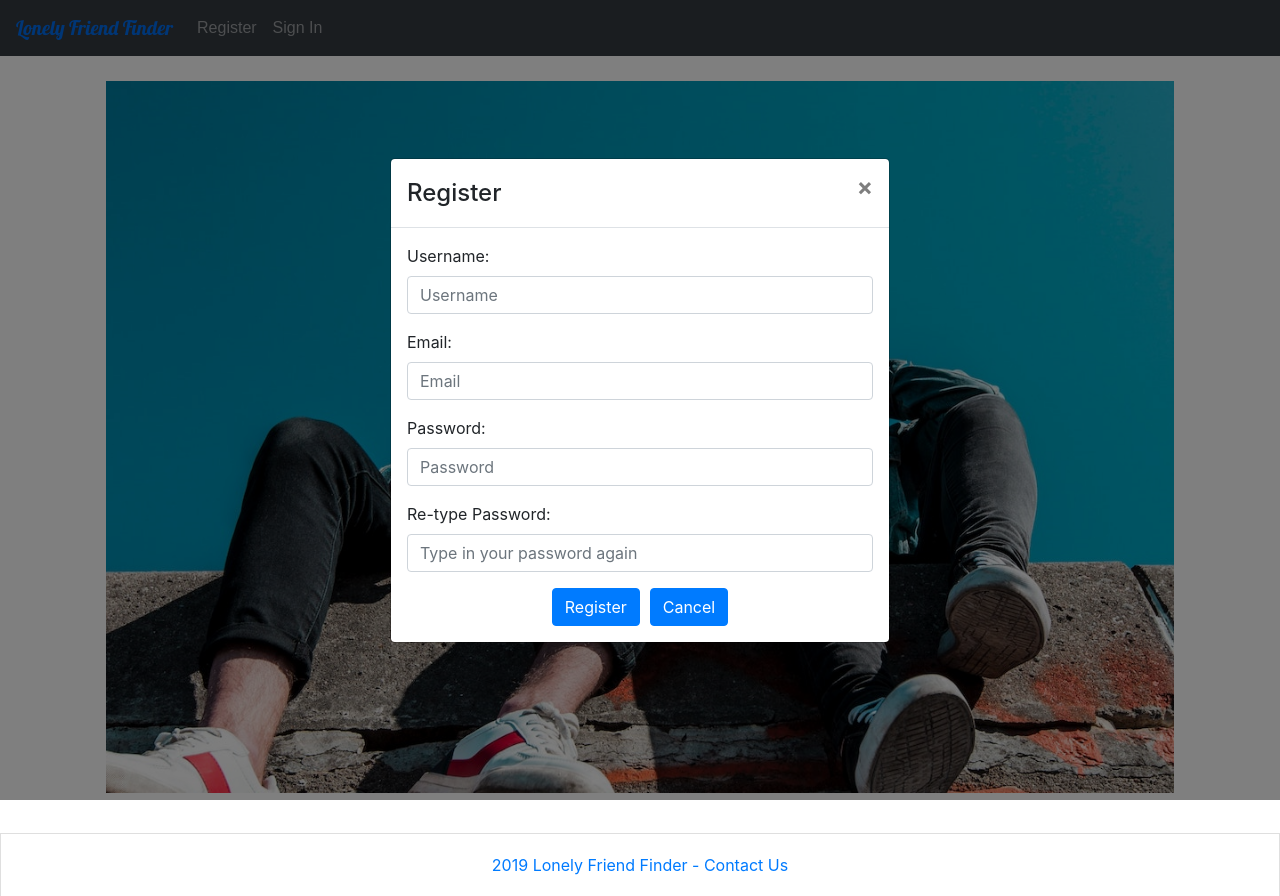
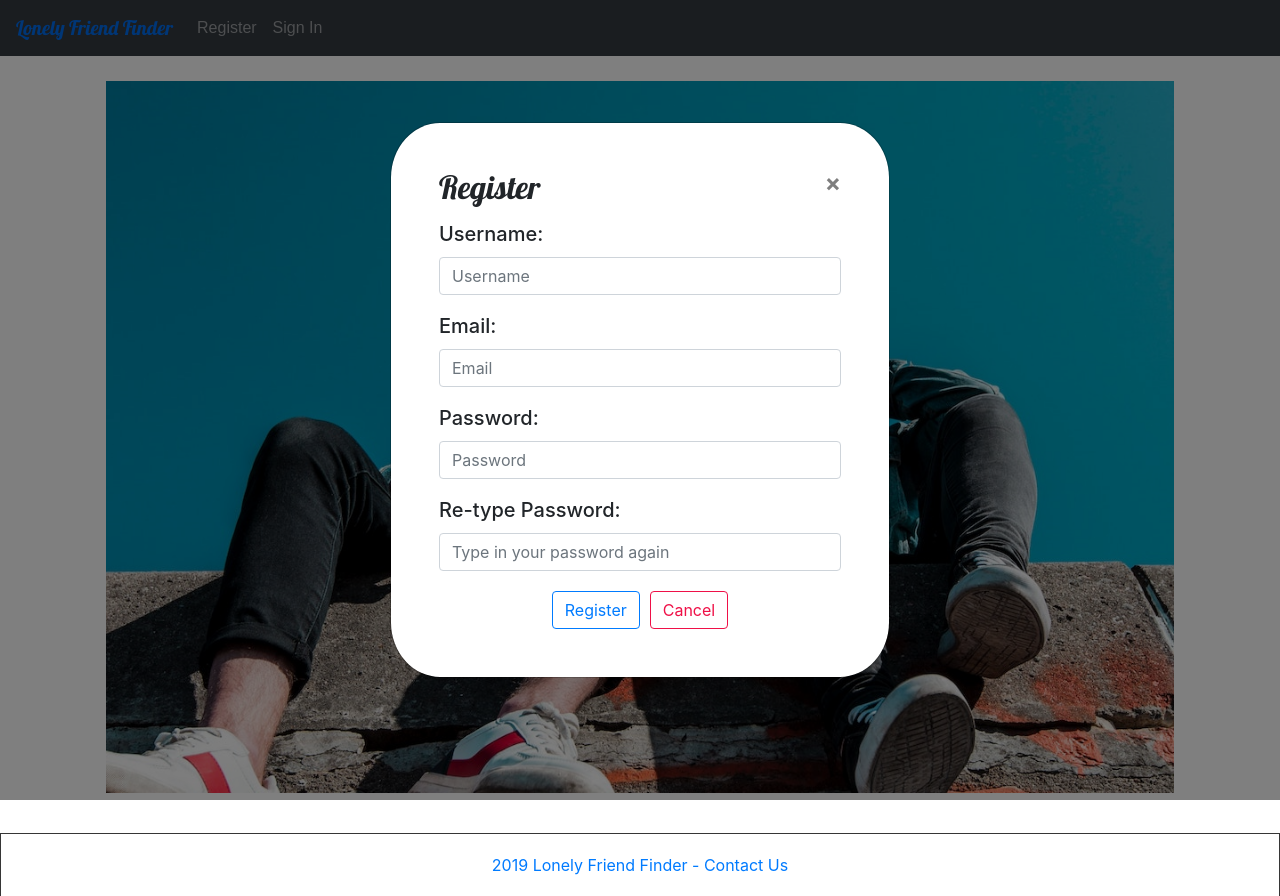
Before and after one commit to tjlyttles/Clone-Event-Finder, a React (Create React App) app in the folder client/: page / in a window 1280 px wide. Both pictures are taken after a click on the button "Register". Built offline with nearby package versions, Linux system fonts and the light colour scheme; no server answers; what google-maps-react, react-geocode would draw is missing.

Commit message:
Updating look of the modal and the card

```diff
--- a/client/src/components/Navigation/index.js
+++ b/client/src/components/Navigation/index.js
@@ -6,7 +6,7 @@ import history from "../../utils/history"
 import Navbar from "react-bootstrap/Navbar";
 import Nav from "react-bootstrap/Nav";
 import Modal from "react-bootstrap/Modal";
-import Register from "../../pages/Register"
+import Register from "../../pages/Register/index"
 import SignIn from "../../pages/SignIn"
 import "./style.css"
 
--- a/client/src/components/Navigation/style.css
+++ b/client/src/components/Navigation/style.css
@@ -14,6 +14,8 @@ a.nav-link.nav-brand:hover {
     font-family: "Robotto",sans-serif
 }
 
+
+
 @media (max-width: 767px) {
     .nav-link {
         text-align: center
--- a/client/src/index.css
+++ b/client/src/index.css
@@ -35,18 +35,29 @@ code {
 
 .card {
   margin-top: 10px;
+  border-color: #363636;
 }
 
-/* .btn {
-  margin: "0 5px";
-} */
+.card-footer {
+  background-color: #363636;
+  text-align: right;
+  color: #ffffff;
+}
+
+
+
+a {
+  color: #006ced;
+}
+
+a:hover {
+  color: #388bff;
+  text-decoration: none
+}
 
 .footer {
   flex-shrink: 0;
   text-align: center;
-  /* background-color: tomato; */
-  /* color: white; */
-  /* border-top: #404040 solid 2px; */
 }
 
 /* media queries */
--- a/client/src/pages/Register.js
+++ b/client/src/pages/Register/index.js
@@ -1,7 +1,8 @@
 import React, { useState, useEffect, useContext } from "react";
 import { Row, Form, Button } from "react-bootstrap";
-import AuthContext from "../context/auth/authContext";
-import history from "../utils/history";
+import AuthContext from "../../context/auth/authContext";
+import history from "../../utils/history";
+import "./style.css"
 
 const Register = props => {
     const authContext = useContext(AuthContext);
@@ -89,9 +90,9 @@ const Register = props => {
                     onChange={handleChange}
                 />
             </Form.Group>
-            <Row className="justify-content-center">
-                <Button type="submit" variant="primary" style={{ margin: "0 5px" }}>Register</Button>
-                <Button onClick={props.onHide} varient="danger" style={{ margin: "0 5px" }}>Cancel</Button>
+            <Row className="justify-content-center" id="buttonRow">
+                <Button type="submit" variant="primary" style={{ margin: "0 5px" }} >Register</Button>
+                <Button onClick={props.onHide} variant="danger" style={{ margin: "0 5px" }}>Cancel</Button>
             </Row>
         </Form>
     );
--- /dev/null
+++ b/client/src/pages/Register/style.css
@@ -0,0 +1,53 @@
+@import url('https://fonts.googleapis.com/css?family=Lobster|Roboto&display=swap');
+
+.modal-content {
+    border-radius: 10%;
+    padding: 2rem 2rem
+}
+
+.modal-title {
+    font-family: 'Lobster',cursive;
+    font-size: 2rem;
+    line-height: 1;
+
+}
+
+.modal-header {
+    border: 0px
+}
+
+.modal-body {
+    padding-top: 0px
+}
+
+#buttonRow {
+    margin-top: 20px
+}
+.form-label {
+    font-size: 1.25rem;
+    font-weight: 500;
+}
+
+.btn-primary {
+    background-color: #ffffff;
+    border-color: #007bff;
+    color:#007bff;
+}
+
+.btn-primary:hover {
+    background-color: #007bff;
+    border-color: #388bff;
+    color:#ffffff
+}
+
+.btn-danger {
+    background-color: #ffffff;
+    border-color: #ef1047;
+    color:#ef1047;
+}
+
+.btn-danger:hover {
+    background-color: #ef1047;
+    border-color: #ff3155;
+    color:#ffffff;
+}
--- a/client/src/pages/SignIn.js
+++ b/client/src/pages/SignIn.js
@@ -57,7 +57,7 @@ const SignIn = props => {
             </Form.Group>
             <Row className="justify-content-center">
                 <Button type="submit" variant="primary" style={{ margin: "0 5px" }}>Sign In</Button>
-                <Button onClick={props.onHide} varient="danger" style={{ margin: "0 5px" }}>Cancel</Button>
+                <Button onClick={props.onHide} variant="danger" style={{ margin: "0 5px" }}>Cancel</Button>
             </Row>
         </Form>
     );
--- a/client/src/pages/User.js
+++ b/client/src/pages/User.js
@@ -105,12 +105,7 @@ const User = props => {
                                     : "Bio: " + (user && user.bio)}
                             </Card.Text>
                         </Card.Body>
-                        <Card.Footer
-                            style={{
-                                textAlign: "right",
-                                background: "#343a40",
-                                color: "white"
-                            }}>
+                        <Card.Footer>
                             <Link to="#" onClick={() => setShowProfile(true)}>Edit profile</Link><br />
                             <Link to="#" onClick={() => setShowPassword(true)}>Change password</Link>
                         </Card.Footer>
@@ -190,12 +185,13 @@ const User = props => {
                                 />
                             </Form.Group>
                             <Row className="justify-content-center">
-                                <Button type="submit" style={{ margin: "0 5px" }}>
+                                <Button variant="primary" type="submit" style={{ margin: "0 5px" }}>
                                     Submit
                   </Button>
                                 <Button
                                     onClick={() => setShowProfile(false)}
                                     style={{ margin: "0 5px" }}
+                                    variant = "danger"
                                 >
                                     Cancel
                   </Button>
@@ -227,11 +223,12 @@ const User = props => {
                                     type="password"
                                     placeholder="Verify Password"
                                     onChange={e => setPasswordMatch(e.target.value)}
+                                    variant = "primary"
                                 />
                             </Form.Group>
                             <Row className="justify-content-center">
                                 <Button type="submit" style={{ margin: "0 5px" }}>Submit</Button>
-                                <Button onClick={() => setShowPassword(false)} style={{ margin: "0 5px" }}>Cancel</Button>
+                                <Button onClick={() => setShowPassword(false)} style={{ margin: "0 5px" }} variant="danger">Cancel</Button>
                             </Row>
                         </Form>
                     </Modal.Body>
```
